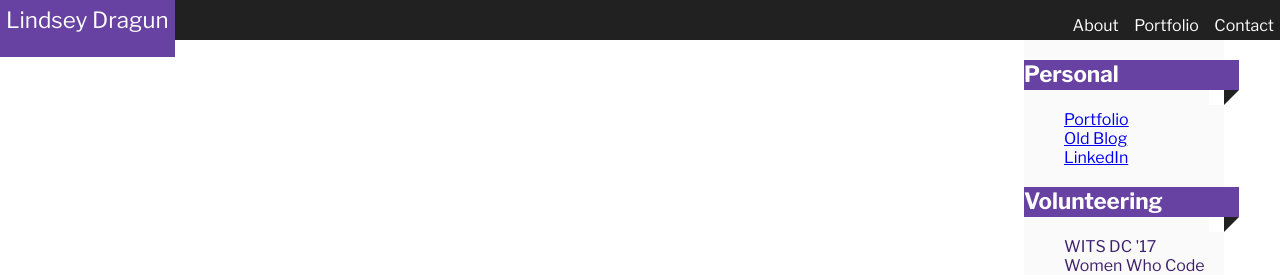
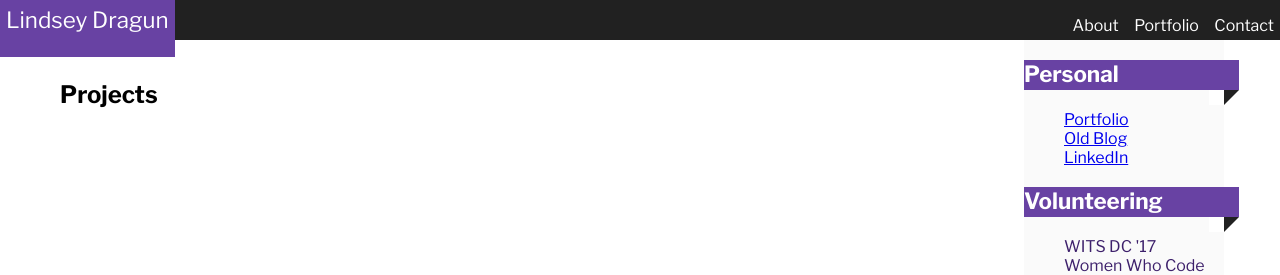
Before and after one commit to lmdragun/portfolio, a Jekyll site: the page built from portfolio.html, in a window 1280 px wide. Shown: the top 275 px of the page. Built offline with Jekyll 4.4.1, drawn with Linux system fonts in a browser that asks for light colours.

Commit message:
added more pages/deleted unused ones

```diff
--- /dev/null
+++ b/_sass/_resume.scss
@@ -0,0 +1,80 @@
+.resume {
+  &__content {
+    padding: $space $space-quint;
+
+    a {
+      color: $purple-light;
+      font-weight: $semi-bold;
+    }
+
+    h2,
+    h4 {
+      margin: $space 0;
+    }
+
+    h1 {
+      font-size: $text-lg;
+      color: $purple-dark;
+      margin-bottom: 0;
+    }
+
+    h2 {
+      font-size: 1.3rem;
+      font-weight: $semi-bold;
+      margin-left: $space;
+    }
+
+    h3 {
+      font-size: 1.2rem;
+      border-bottom: 1px solid $purple-light;
+      width: 50%;
+    }
+
+    h4 {
+      font-size: 1.1rem;
+      margin-top: $space-double;
+    }
+
+    h5 {
+      font-weight: $light;
+      margin: 0 0 $space 0;
+      font-size: .9rem;
+    }
+
+    .contact {
+      li {
+        display: inline-block;
+        padding: 0 $space-quad $space-quad 0;
+      }
+    }
+
+    .job__bullets {
+      margin: $space-half;
+      list-style-type: square;
+    }
+  }
+
+  &__experience {
+    margin-top: 0;
+  }
+
+  &__education {
+    margin-top: $space-triple;
+  }
+
+  &__tech {
+    &--list {
+      width: 40%;
+      list-style-type: none;
+      display: flex;
+      flex-wrap: wrap;
+      justify-content: space-around;
+      align-items: stretch;
+
+      li {
+        padding: $space $space-double;
+      }
+    }
+  }
+
+}
--- a/03_portfolio.html
+++ b/portfolio.html
@@ -3,6 +3,7 @@ layout: default
 title: Portfolio
 ---
 <div class="portfolio__list">
+  <h2>Projects</h2>
   <ul>
     {% for project in site.projects %}
       <li>
--- /dev/null
+++ b/thanks.html
@@ -0,0 +1,5 @@
+---
+layout: default
+title: thank you
+---
+<h1>Thank you for contacting me. I'll respond as soon as possible</h1>
```
Also changed, not shown: contact.html (added, +17 -0 lines), speaking.html (added, +21 -0 lines), 01_about.md (deleted), 02_contact.md (deleted).
